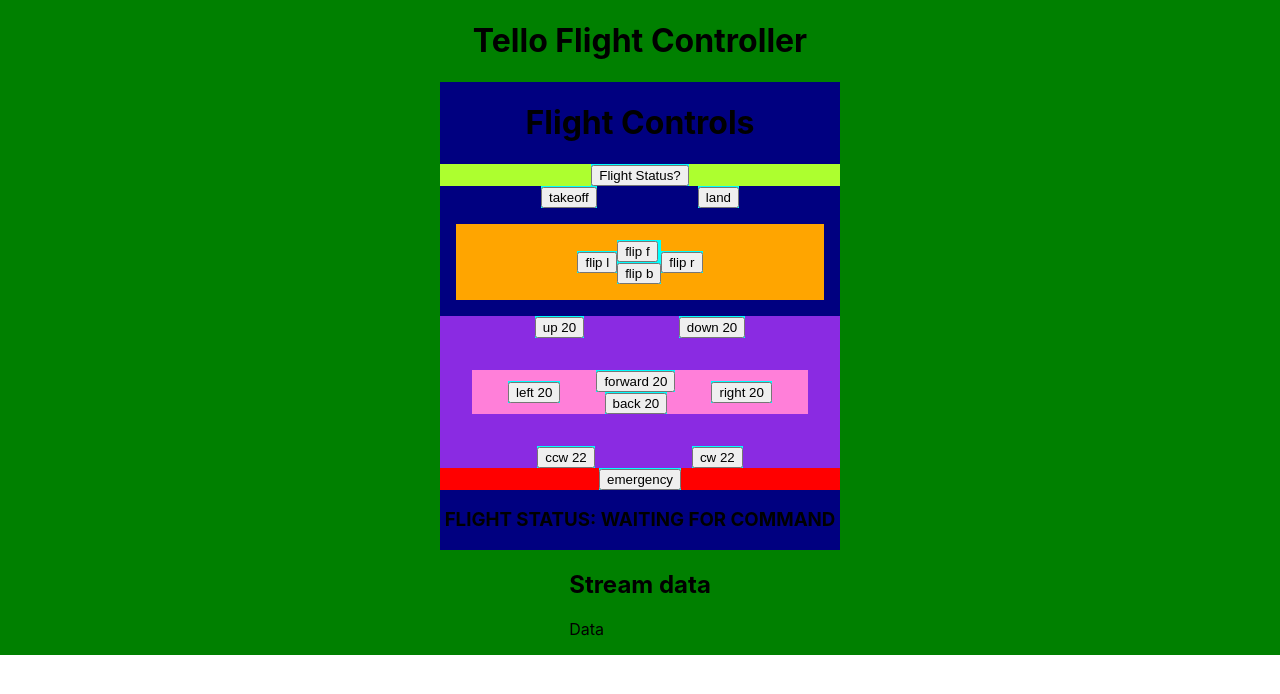
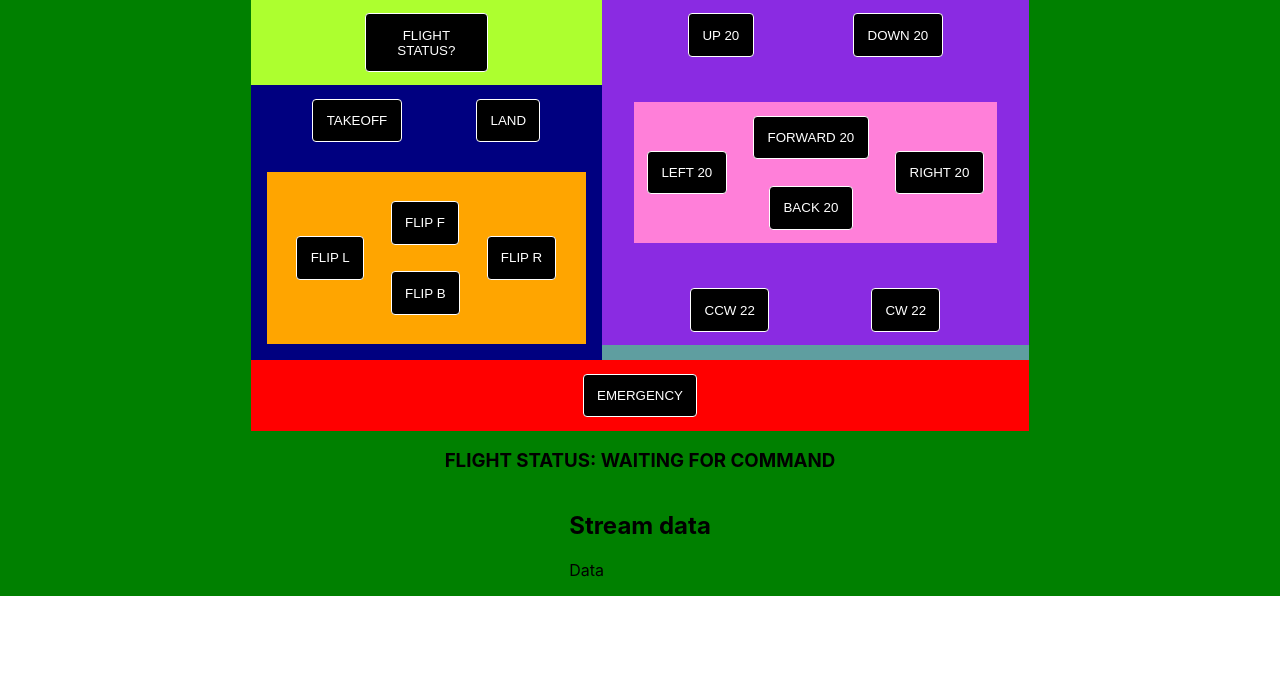
Before and after one commit to sitgofour/flight-controller, a React (Create React App) app in the folder tello/: page / in a window 1280 px wide. Shown: the top 694 px of the page. Built offline with nearby package versions, Linux system fonts and the light colour scheme; no server answers.

Commit message:
layout changes

```diff
--- a/tello/src/App.js
+++ b/tello/src/App.js
@@ -7,7 +7,6 @@
 function App() {
   return (
     <div className={styles.App}>
-    <h1>Tello Flight Controller</h1>
     <FlightController />
     <StreamData />
     </div>
--- a/tello/src/components/FlightButton.js
+++ b/tello/src/components/FlightButton.js
@@ -15,7 +15,7 @@
     render() {
         return (
             <div className={styles.FlightButton}>
-                <button onClick={this.handleClick}>
+                <button className={styles.button} onClick={this.handleClick}>
                     {this.props.buttonText ? this.props.buttonText : this.props.command}
                 </button>
             </div>
--- a/tello/src/components/FlightController.js
+++ b/tello/src/components/FlightController.js
@@ -36,14 +36,22 @@
 
     render() {
         return (
+            <div className={styles.ControllerWrapper}>
+
+                <div className={styles.SubWrapper}>
                     <div className={styles.FlightController}>
-                <h1 className={styles.ControlTitle}>Flight Controls</h1>
                         <div className={styles.FlightStatus}>
                             <FlightButton flightCommand={this.flightCommand} command="command" buttonText="Flight Status?"/>
                         </div>
                         <TakeOffLand flightCommand={this.flightCommand} />
                         <FlipPad flightCommand={this.flightCommand} />
+                    </div>
+                <div>
                     <DirectionPad flightCommand={this.flightCommand} />
+                </div>
+                </div>
+
+                <div>
                     <div className={styles.Emergency}>
                         <FlightButton className={styles.Emergency} flightCommand={this.flightCommand} command="emergency" />
                     </div>
@@ -52,6 +60,8 @@
                         className={styles.FlightData}
                     />
                 </div>
+
+            </div>
         );
     }
 }
--- a/tello/src/styles/flightController.module.css
+++ b/tello/src/styles/flightController.module.css
@@ -1,3 +1,12 @@
+.ControllerWrapper {
+
+}
+
+.SubWrapper {
+    display: flex;
+    background-color: cadetblue;
+}
+
 .FlightController {
     background-color: navy;
     display: flex;
@@ -17,10 +26,6 @@
     background-color: greenyellow;
 }
 
-.ControlTitle {
-    align-self: center;
-}
-
 .FlightData {
     align-self: center;
 }
--- a/tello/src/styles/flightbutton.module.css
+++ b/tello/src/styles/flightbutton.module.css
@@ -1,4 +1,13 @@
 .FlightButton {
     max-width: 150px;
-    background-color: aqua;
 }
+
+.button {
+    text-transform: uppercase;
+    background-color: black;
+    color: white;
+    border: 1px solid white;
+    border-radius: 4px;
+    padding: 1em;
+    margin: 1em;
+}
```
Lines whose indentation alone changed are shown as unchanged.
